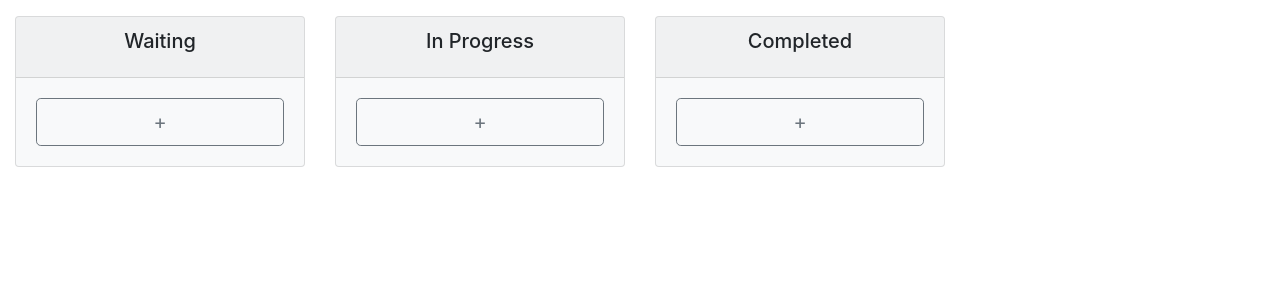
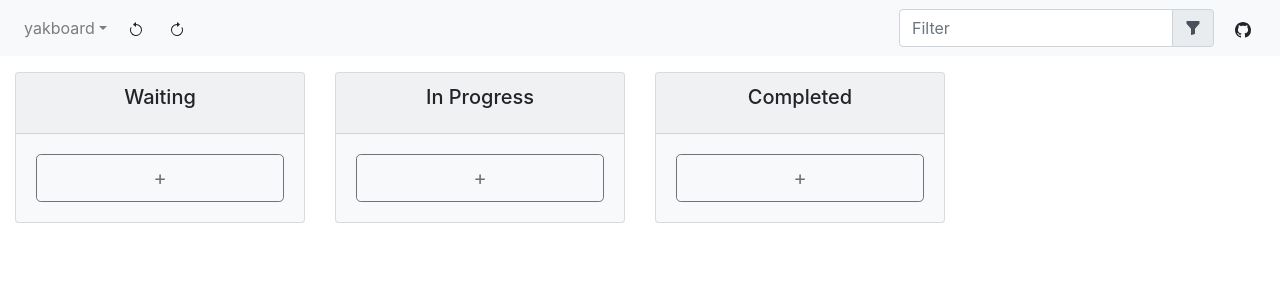
Before and after one commit to jeslinmx/yakboard, a React (Create React App) app: page / in a window 1280 px wide. Shown: the top 300 px of the page. Built offline with nearby package versions, Linux system fonts and the light colour scheme.

Commit message:
added action bar

```diff
--- /dev/null
+++ b/src/ActionBar.js
@@ -0,0 +1,34 @@
+import { ButtonGroup, Form, InputGroup, Nav, Navbar, NavDropdown } from "react-bootstrap";
+import { ArrowClockwise, ArrowCounterclockwise, FunnelFill, Github } from "react-bootstrap-icons";
+import { TooltipButton } from "./Misc";
+
+// github
+export default function ActionBar() {
+    return (
+        <Navbar
+            bg='light' variant='light' fixed='top'
+            collapseOnSelect expand='md'
+        >
+            <Nav>
+                <NavDropdown drop='down' title='yakboard'>
+                    <NavDropdown.Item href='#'>Nothing here yet...</NavDropdown.Item>
+                </NavDropdown>
+            </Nav>
+            <Form inline>
+                <ButtonGroup>
+                    <TooltipButton variant='light' placement='bottom' tooltip='Undo'><ArrowCounterclockwise /></TooltipButton>
+                    <TooltipButton variant='light' placement='bottom' tooltip='Redo'><ArrowClockwise /></TooltipButton>
+                </ButtonGroup>
+            </Form>
+            <Form inline className='ml-auto'>
+                <InputGroup className='ml-2'>
+                    <Form.Control type='text' placeholder='Filter' />
+                    <InputGroup.Append>
+                        <InputGroup.Text><FunnelFill /></InputGroup.Text>
+                    </InputGroup.Append>
+                </InputGroup>
+                <TooltipButton variant='light' placement='bottom' tooltip='View on GitHub' href='https://github.com/jeslinmx/yakboard' className='ml-2'><Github /></TooltipButton>
+            </Form>
+        </Navbar>
+    );
+}
--- a/src/App.js
+++ b/src/App.js
@@ -1,17 +1,17 @@
 // TODO:
-// - markdown side effect
+// - undo
+// - dark theme
+// - filter
 // - move cards
-// - undo
 // - add lists
 // - edit list names
 // - rearrange lists
 // - keyboard shortcuts
-// - dark theme
-// - shameless self-promotion
 // - markdown rendering
 // - tags rendering
 // - checkbox 2-way flow
 // - help page
+// - what other ui toolkits?
 
 import 'bootstrap/dist/css/bootstrap.min.css';
 import { fromJS } from 'immutable';
@@ -19,6 +19,7 @@ import { useEffect, useState } from 'react';
 import { Col, Container, Row } from 'react-bootstrap';
 import YakBoard from './YakBoard';
 import { BlankBoards } from './Blank';
+import ActionBar from './ActionBar';
 
 function App(props) {
   // states
@@ -38,7 +39,9 @@ function App(props) {
   let handleDeleteCard = (boardUuid, cardUuid) => setData(prevData => prevData.deleteIn([boardUuid, 'cards', cardUuid]));
 
   return (
-    <Container fluid>
+    <>
+      <ActionBar />
+      <Container fluid className='pt-5'>
         <Row>
           {data.map((board, uuid) =>
             <Col xs={12} md={6} lg={4} xl={3} key={uuid}>
@@ -50,6 +53,7 @@ function App(props) {
           ).toList()}
         </Row>
       </Container>
+    </>
   );
 }
 
--- a/src/YakBoard.js
+++ b/src/YakBoard.js
@@ -17,7 +17,7 @@ export default function YakBoard({
     let handleDeleteCard = (cardUuid) => onDeleteCard(uuid, cardUuid);
 
     return (
-      <Card bg="light" className="mt-3">
+      <Card bg="light" className="mt-4">
         <Card.Header>
           <Card.Title className="text-center">{name}</Card.Title>
         </Card.Header>
```
Lines whose indentation alone changed are shown as unchanged.
